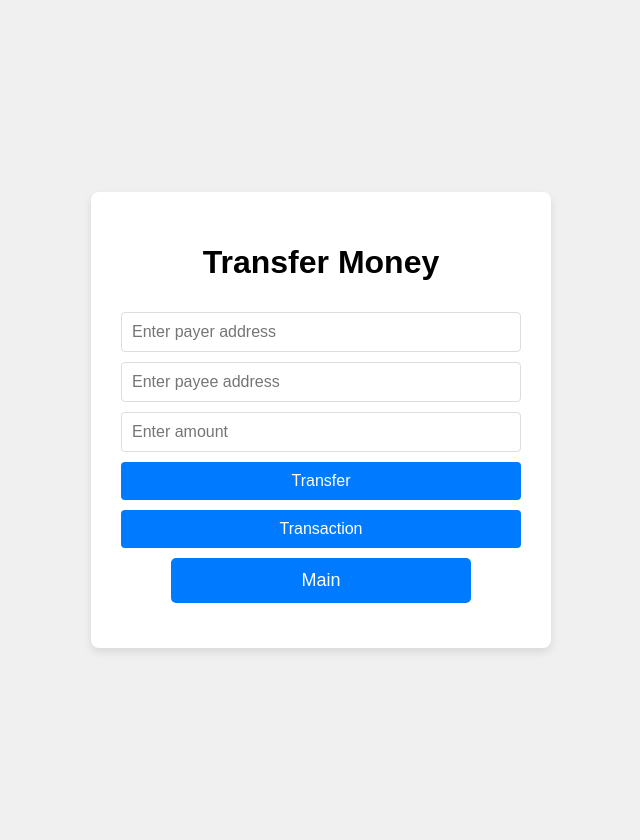
After one commit to 1079735997/2026-SC6106, a Flask app: page /transferMoney in a window 1280 px wide. The commit adds this page. Shown: the whole page, without its empty margins (319-959 px from the left). Run offline with Flask 3, Linux system fonts and the light colour scheme; some libraries are stand-ins or nearby versions.

Commit message:
+ transferMoney page

```diff
--- a/app.py
+++ b/app.py
@@ -4,9 +4,18 @@ from flask import Flask, render_template, request
 
 app = Flask(__name__)
 
-@app.route("/")
+@app.route("/", methods=["GET", "POST"])
 def index():
     return (render_template("index.html"))
 
+@app.route("/main", methods=["GET", "POST"])
+def main():
+    return (render_template("main.html"))
+
+@app.route("/transferMoney", methods=["GET", "POST"])
+def TransferMoney():
+    return (render_template("TransferMoney.html"))
+
+
 if __name__ == "__main__":
     app.run()
--- /dev/null
+++ b/templates/TransferMoney.html
@@ -0,0 +1,81 @@
+<head>
+    <meta name="viewport" content="width=device-width, initial-scale=1.0">
+    <link rel="stylesheet" href="{{ url_for('static', filename='styles.css') }}">
+</head>
+
+<body>
+    <div class="container">
+        <h1>Transfer Money</h1>
+        <form action="/main" method="post">
+            <input type="text" id="payer" placeholder="Enter payer address">
+            <input type="text" id="payee" placeholder="Enter payee address">
+            <input type="number" id="amount" placeholder="Enter amount">
+            <button class="btn" onclick="transfer()">Transfer</button>
+            <button class="btn" onclick="transaction()">Transaction</button>
+            <form action="/main" method="post">
+                <input type="submit" value="Main">
+            </form>
+        </form>
+        <script src="https://cdn.jsdelivr.net/npm/web3@1.5.2/dist/web3.min.js"></script>
+        <script>
+            const contractAddress = "0xc76847b67f9893a63b8ed5bbab6a07b539dc1aba";
+            const contractABI = [
+            {
+                "inputs": [
+                    {
+                        "internalType": "address",
+                        "name": "_payer",
+                        "type": "address"
+                    },
+                    {
+                        "internalType": "address",
+                        "name": "_payee",
+                        "type": "address"
+                    },
+                    {
+                        "internalType": "uint256",
+                        "name": "_amount",
+                        "type": "uint256"
+                    }
+                ],
+                "name": "transfer",
+                "outputs": [],
+                "stateMutability": "nonpayable",
+                "type": "function"
+            },
+            {
+                "inputs": [],
+                "name": "transaction",
+                "outputs": [
+                    {
+                        "internalType": "address",
+                        "name": "",
+                        "type": "address"
+                    },
+                    {
+                        "internalType": "address",
+                        "name": "",
+                        "type": "address"
+                    },
+                    {
+                        "internalType": "uint256",
+                        "name": "",
+                        "type": "uint256"
+                    }
+                ],
+                "stateMutability": "view",
+                "type": "function"
+            }
+        ];
+        const web3 = new Web3(Web3.givenProvider);
+        const contract = new web3.eth.Contract(contractABI, contractAddress);
+
+            async function transfer() {
+                const accounts = await web3.eth.requestAccounts();
+                console.log(accounts[0]);
+            }
+            async function transaction() {
+            }
+        </script>
+    </div>
+</body>
--- a/templates/index.html
+++ b/templates/index.html
@@ -6,5 +6,11 @@
 <body>
     <div class="container">
         <h1>Welcome to Blockchain Application</h1>
+        <h4>Please enter your name:</h4>
+        <form action="/main" method="post">
+            <input type="text" name="q">
+            <input type="submit" value="Enter">
+
+        </form>
     </div>
 </body>
```
Also changed, not shown: templates/main.html (added, +16 -0 lines).
